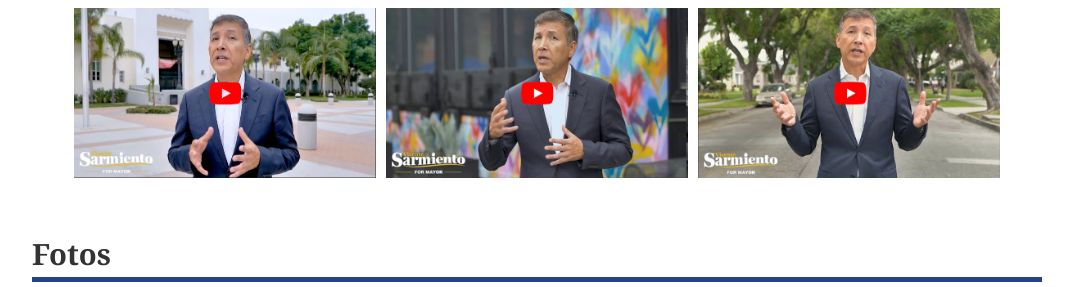
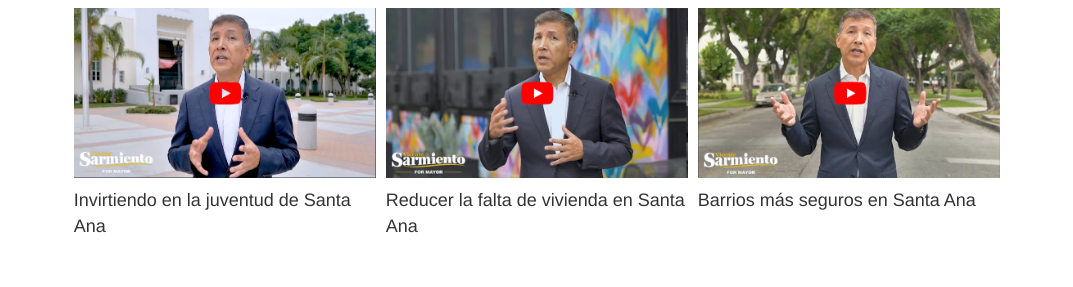
Before and after one commit to kenput3r/vicentesarmiento-spanish, a Gatsby site: page /gallery in a window 1280 px wide. Shown: the part 793-1080 px from the top of the page, without its empty margins (103-1176 px from the left). Built offline with nearby package versions, Linux system fonts and the light colour scheme; Gatsby itself is replaced by a stand-in of ours.

Commit message:
add spanish links

```diff
--- a/src/pages/gallery.js
+++ b/src/pages/gallery.js
@@ -49,11 +49,11 @@ const video5 =
 const video6 =
   "https://drive.google.com/uc?export=download&id=12D2XcT37yipBLsQrQ5rPwYyJQrOY1UhJ"
 const video7 =
-  "https://drive.google.com/uc?export=download&id=1DNDfaqWaIVgyJxXdekG1s0jnNzWO6IRn"
+  "https://drive.google.com/uc?export=download&id=1DfIdZ4njo-38Qu83e_EHustY4EX7QpbU"
 const video8 =
-  "https://drive.google.com/uc?export=download&id=1Eyp0P2kn1Ykq35Y6Vmp_-YwKrdI6EK9o"
+  "https://drive.google.com/uc?export=download&id=1V0IsfXmeJhcTpcEOAfp5x4K0eygAv49j"
 const video9 =
-  "https://drive.google.com/uc?export=download&id=1RBmgLRuAgBaH1Y4_tonDQph9n5-9fpN2"
+  "https://drive.google.com/uc?export=download&id=1C94JTfQIWPvIT4463N8GLMI_Ork_1sSZ"
 
 const videos = [
   {
@@ -107,26 +107,26 @@ const videos = [
   },
   {
     download: video7,
-    embed: "https://www.youtube.com/embed/gy5e6uUDi5o",
+    embed: "https://www.youtube.com/embed/yTPasfcY3lQ",
     title: {
-      english: "Investing In Santa Ana's Youth",
-      spanish: ``,
+      english: "Invirtiendo en la juventud de Santa Ana",
+      spanish: "Invirtiendo en la juventud de Santa Ana",
     },
   },
   {
     download: video8,
-    embed: "https://www.youtube.com/embed/BCNOhP9wzAU",
+    embed: "https://www.youtube.com/embed/pozSR5jjL3w",
     title: {
-      english: "Reducing Homelessness In Santa Ana",
-      spanish: ``,
+      english: "Reducer la falta de vivienda en Santa Ana",
+      spanish: "Reducer la falta de vivienda en Santa Ana",
     },
   },
   {
     download: video9,
-    embed: "https://www.youtube.com/embed/047rUUQEy08",
+    embed: "https://www.youtube.com/embed/hYxtFIitWJE",
     title: {
-      english: "Safer Neighborhoods In Santa Ana",
-      spanish: ``,
+      english: "Barrios más seguros en Santa Ana",
+      spanish: "Barrios más seguros en Santa Ana",
     },
   },
 ]
```
